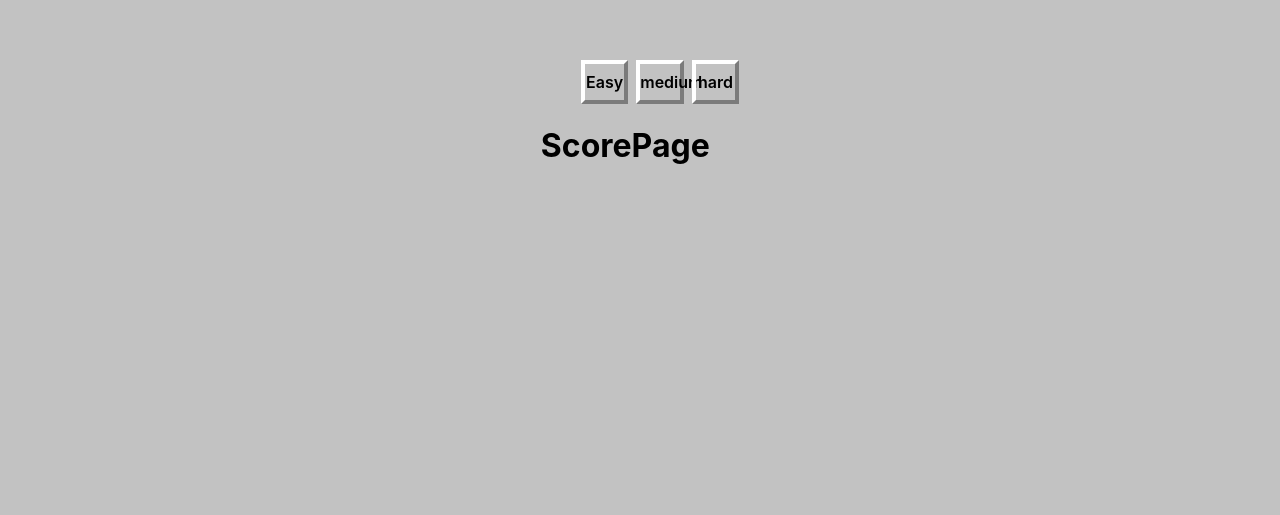
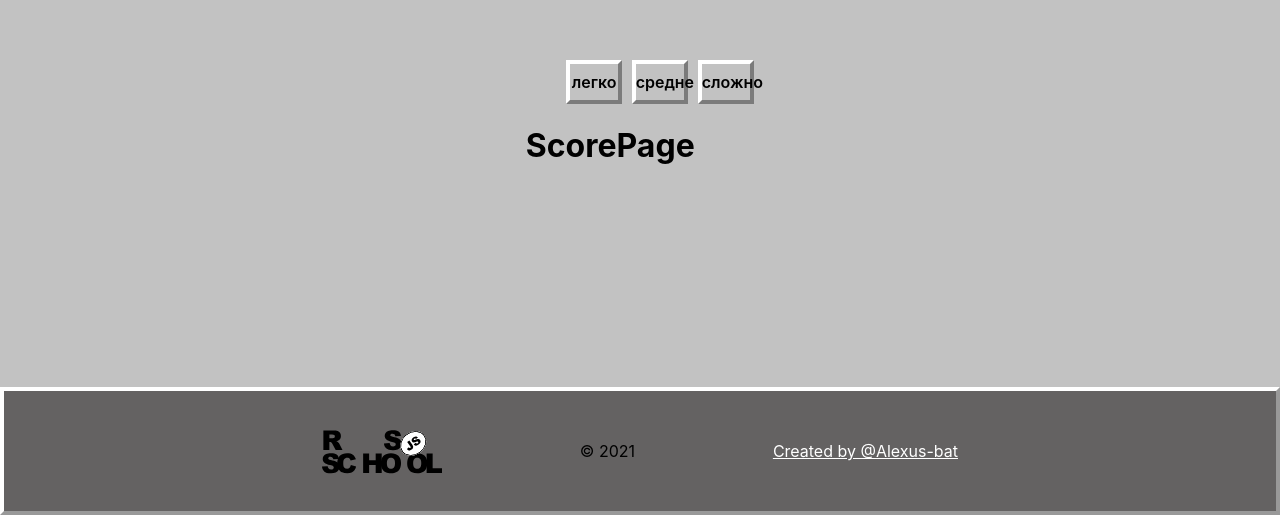
Before and after one commit to Alexus-bat/react-game, a React (Create React App) app: page /score in a window 1280 px wide. Shown: the part 285-800 px from the top of the page. Built offline with nearby package versions, Linux system fonts and the light colour scheme.

Commit message:
fix: safe game

```diff
--- a/src/components/App/App.tsx
+++ b/src/components/App/App.tsx
@@ -11,19 +11,19 @@ const App: React.FC = () => {
                     <li>
                         {/* <a href="/game/easy">Легко</a> */}
                         <NavLink to={{pathname: '/game/easy', }}>
-                            Easy
+                            легко
                         </NavLink>
                     </li>
                     <li>
                         {/* <a href="/game/medium">Средне</a> */}
                         <NavLink to="/game/medium">
-                            medium
+                            средне
                         </NavLink>
                     </li>
                     <li>
                         {/* <a href="/game/hard">Сложно</a> */}
                         <NavLink to="/game/hard">
-                            hard
+                            сложно
                         </NavLink>
                     </li>
                 </ul>
--- /dev/null
+++ b/src/components/App/Footer.scss
@@ -0,0 +1,38 @@
+@import '../../styles/index.scss';
+
+.footer {
+    @include borders(white, #999);
+    background: #646262;
+    position: fixed;
+    bottom: 0;
+    left: 0;
+    width: 100%;
+
+    .container {
+        width: 50%;
+        margin: auto;
+
+        .row {
+            display: flex;
+            justify-content: space-between;
+            align-items: center;
+
+            & a {
+                color: white;
+            }
+
+            & a:hover {
+                transition: 0.2s ease-in-out;
+                color: #cccccc;
+            }
+
+            .footer-logo {
+                display: block;
+                width: 120px;
+                height: 120px;
+                background-image: url("../../assets/img/rs_school_js.svg");
+                background-size: 100% 100%;
+            }
+        }
+    }
+}
--- /dev/null
+++ b/src/components/App/Footer.tsx
@@ -0,0 +1,19 @@
+import React from 'react';
+import './Footer.scss';
+
+const Footer: React.FC = () => {
+    return (
+        <>
+            <footer className="footer">
+                <div className="container">
+                    <div className="row">
+                            <a className="footer-logo" href="https://rs.school/js/" rel="noreferrer" target="_blank"></a>
+                        © 2021 <a href="https://github.com/Alexus-bat" rel="noreferrer" target="_blank">Created by @Alexus-bat</a>
+                    </div>
+                </div>
+            </footer>
+        </>
+    )
+}
+
+export default Footer;
--- a/src/components/App/Game.tsx
+++ b/src/components/App/Game.tsx
@@ -6,6 +6,7 @@ import Button from '../Button/Button';
 import {Cell, CellState, CellValue, Face} from '../../types/index';
 
 import './App.scss';
+import { delStorage, getStorage, setStorage } from '../../utils/storage';
 
 interface GameConfigProps {
     config: {
@@ -26,6 +27,10 @@ const Game: React.FC<GameConfigProps> = ({config, name}) => {
     const [hasLost, setHasLost] = useState<boolean>(false);
     const [hasWon, setHasWon] = useState<boolean>(false);
 
+    // useEffect(() => {
+    //     delStorage('cells')
+    // }, [key])
+
     useEffect(() => {
         setCells(generateCells(config));
         setTime(0);
@@ -34,6 +39,14 @@ const Game: React.FC<GameConfigProps> = ({config, name}) => {
         setHasLost(false);
         setHasWon(false);
     }, [config])
+
+    // useEffect(() => {
+    //     if (!live) {
+    //         delStorage('cells');
+    //         console.log('qu')
+    //     }
+    // }, [live])
+
 
     useEffect(() => {
         const handleMouseDown = (): void => {
@@ -79,7 +92,18 @@ const Game: React.FC<GameConfigProps> = ({config, name}) => {
         }
     }, [hasWon]);
 
-    const handleCellClick = (rowParam: number, colParam: number) => (): void => {
+    useEffect(() => {
+        // console.log('change')
+        if (live) {
+            setStorage('cells', cells);
+            setStorage('time', time);
+            setStorage('name', name);
+        }
+    }, [time, cells])
+
+    const handleCellClick = (rowParam: number, colParam: number) => (e: React.MouseEvent<HTMLDivElement, MouseEvent>): void => {
+        e.preventDefault();
+
         if (hasLost) return;
 
         let newCells = cells.slice();
--- a/src/components/App/useRoutes.tsx
+++ b/src/components/App/useRoutes.tsx
@@ -1,12 +1,14 @@
 import React from 'react';
 import {Switch, Route, Redirect} from 'react-router-dom'
 import { GAME_CONFIG } from '../../constants';
+import Footer from './Footer';
 import Game from './Game';
 import { ScorePage } from './ScorePage';
 
 export const useRoutes = (isAuthenticated: boolean) => {
     if (isAuthenticated) {
         return (
+            <>
             <Switch>
                 <Route path="/game/easy" exact>
                     <Game config={GAME_CONFIG.easy} name="easy" />
@@ -22,6 +24,8 @@ export const useRoutes = (isAuthenticated: boolean) => {
                 </Route>
                 <Redirect to="/game/easy"></Redirect>
             </Switch>
+            <Footer />
+            </>
         )
     }
 }
--- /dev/null
+++ b/src/utils/storage.ts
@@ -0,0 +1,13 @@
+const setStorage = (name: string, value: any): void => {
+    localStorage.setItem(name, JSON.stringify(value));
+}
+
+const getStorage = (name: string): any => {
+    return JSON.parse(window.localStorage.getItem(name)!);
+}
+
+const delStorage = (name: string): void => {
+    localStorage.removeItem(name);
+}
+
+export {setStorage, getStorage, delStorage}
```
Also changed, not shown: src/assets/img/rs_school_js.svg (added), src/components/App/App.scss (line endings or trailing spaces).
